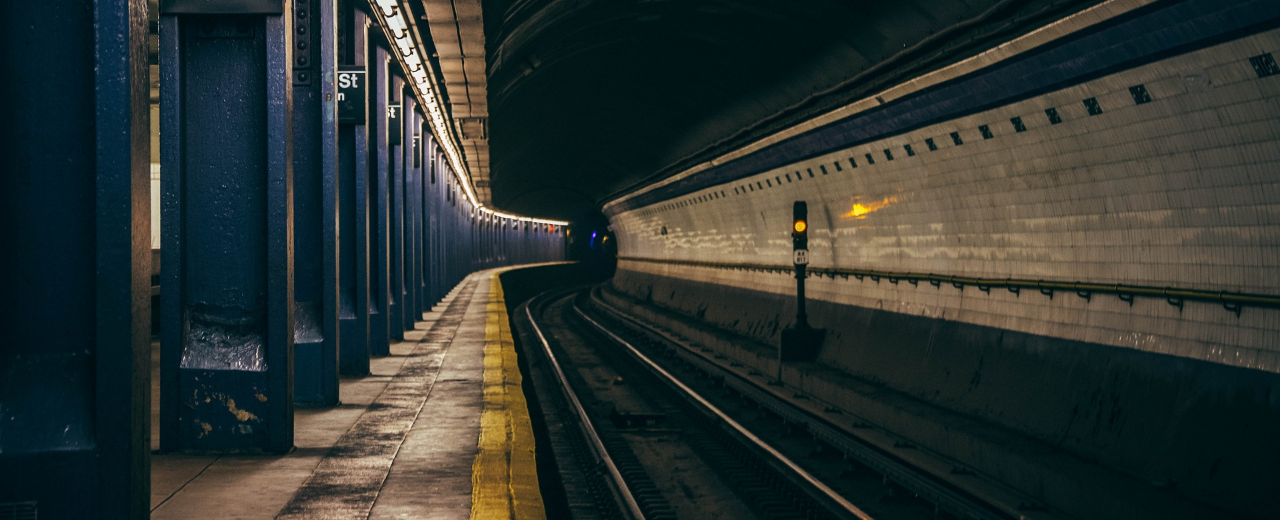
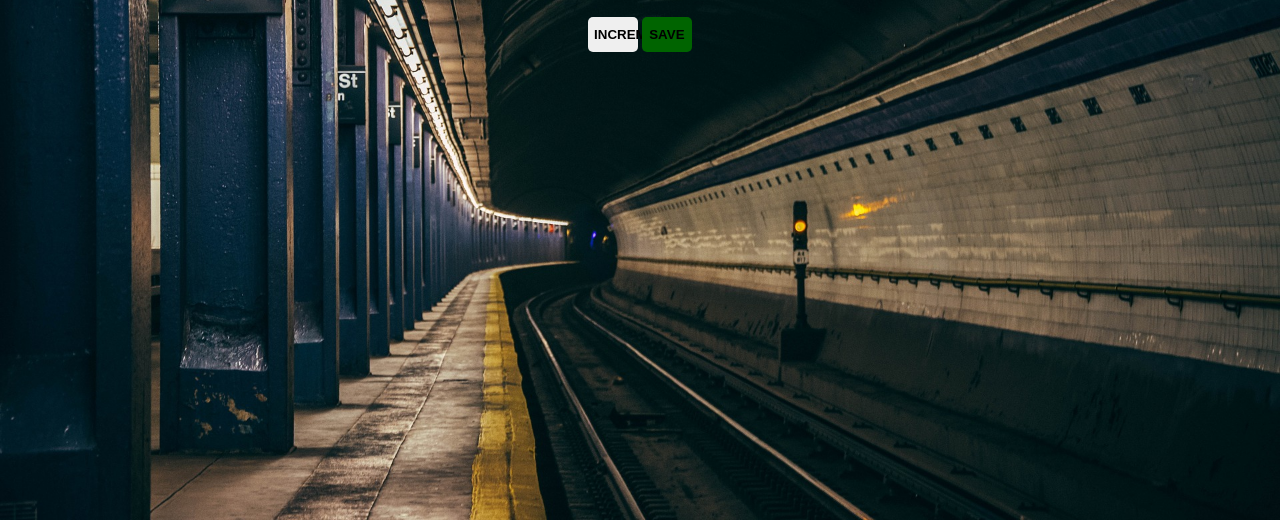
Before and after one commit to Balbader/Passenger-Counter-App, a plain HTML site: page index.html in a window 1280 px wide. Shown: the part 280-800 px from the top of the page. Drawn offline with Linux system fonts and the light colour scheme.

Commit message:
add increment & save btn

```diff
--- a/index.html
+++ b/index.html
@@ -11,6 +11,9 @@
 <body>
     <h1>People entered:</h1>
     <h2 id="count-el">0</h2>
+    <button id="counter">INCREMENT</button>
+    <button id="save-btn">SAVE</button>
+    <script src="./script.js"></script>
 </body>
 
 </html>
```
